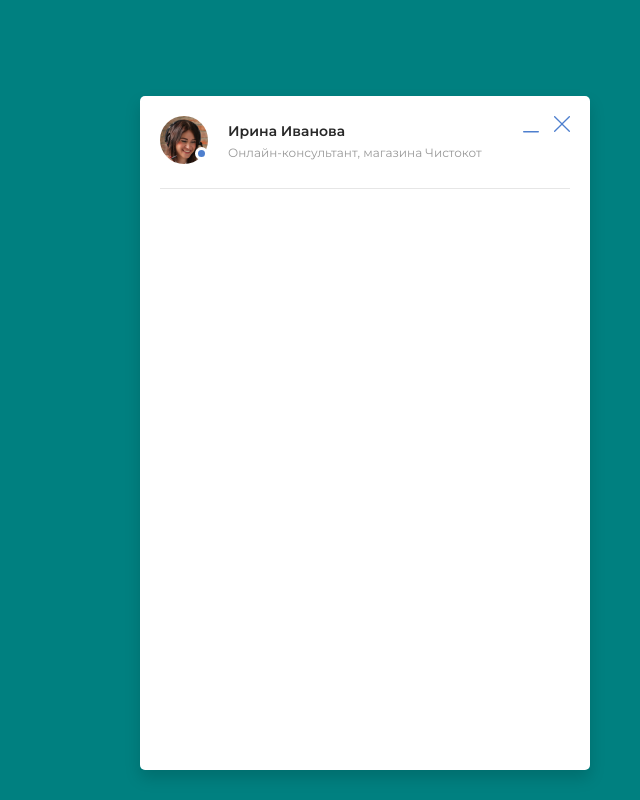
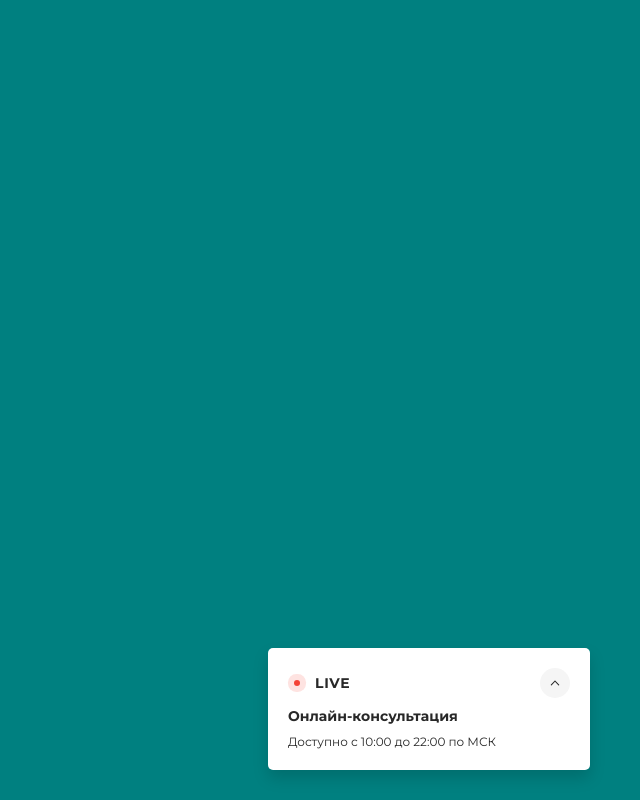
Before and after one commit to Alex-La/live-client-appinion, a React (Create React App) app in the folder client/: page / in a window 1280 px wide. Shown: the whole page, without its empty margins (640-1280 px from the left). Built offline with nearby package versions, Linux system fonts and the light colour scheme.

Commit message:
Handle expand drawing

```diff
--- a/client/src/css/expandTrue/controlAndManager.css
+++ b/client/src/css/expandTrue/controlAndManager.css
@@ -47,8 +47,8 @@
   background-color: #4e7fce;
   border: 3px solid #ffffff;
   border-radius: 50px;
-  right: 0px;
-  bottom: 8px;
+  right: -1px;
+  bottom: 6px;
 }
 
 #live-appinion-root
--- a/client/src/images/js/Close.js
+++ b/client/src/images/js/Close.js
@@ -1,8 +1,9 @@
 import React from "react";
 
-const Close = () => {
+const Close = ({ handleClose }) => {
   return (
     <svg
+      onClick={handleClose}
       style={{ cursor: "pointer" }}
       width="16"
       height="16"
--- a/client/src/images/js/Collapse.js
+++ b/client/src/images/js/Collapse.js
@@ -1,8 +1,9 @@
 import React from "react";
 
-const Collapse = () => {
+const Collapse = ({ handleExpand }) => {
   return (
     <svg
+      onClick={handleExpand}
       style={{ marginRight: 15, paddingTop: 15, cursor: "pointer" }}
       width="16"
       height="2"
--- a/client/src/widget/Widget.js
+++ b/client/src/widget/Widget.js
@@ -1,26 +1,55 @@
-import React, { useState } from "react";
+import React, {
+  Fragment,
+  useCallback,
+  useEffect,
+  useRef,
+  useState,
+} from "react";
 import "../css/widget.css";
 
 import ExpandFalse from "./ExpandFalse";
 import ExpandTrue from "./expandTrue/ExpandTrue";
 
 const Widget = () => {
-  const [expand, setExpand] = useState(true);
+  const wrapRef = useRef();
+
+  const [expand, setExpand] = useState(false);
+  const [close, setClose] = useState(false);
+  const [expanded, setExpanded] = useState(false);
+
+  const handleTransitionEnd = useCallback(() => {
+    setExpanded(!expanded);
+  }, [expanded]);
+
+  useEffect(() => {
+    const ref = wrapRef.current;
+    if (ref) {
+      ref.addEventListener("transitionend", handleTransitionEnd, false);
+    }
+    return () => {
+      ref.removeEventListener("transitionend", handleTransitionEnd);
+    };
+  }, [handleTransitionEnd]);
 
   const handleExpand = () => {
     setExpand(!expand);
   };
 
+  const handleClose = () => setClose(true);
+
+  if (close) return <Fragment />;
+
   return (
     <div
+      ref={wrapRef}
       className="widget-wrap"
       style={{ width: expand ? 450 : 322, height: expand ? 674 : 122 }}
     >
-      {expand ? (
-        <ExpandTrue handleExpand={handleExpand} />
-      ) : (
-        <ExpandFalse handleExpand={handleExpand} />
-      )}
+      {expand
+        ? expanded && (
+            <ExpandTrue handleExpand={handleExpand} handleClose={handleClose} />
+          )
+        : !expanded && <ExpandFalse handleExpand={handleExpand} />}
     </div>
   );
 };
--- a/client/src/widget/expandTrue/ControlAndManager.js
+++ b/client/src/widget/expandTrue/ControlAndManager.js
@@ -5,7 +5,7 @@ import Manager from "../../images/dispatcher.png";
 import Close from "../../images/js/Close";
 import Collapse from "../../images/js/Collapse";
 
-const ControlAndManager = ({ handleExpand }) => {
+const ControlAndManager = ({ handleExpand, handleClose }) => {
   return (
     <div className="cam-wrap">
       <div className="manager">
@@ -19,8 +19,8 @@ const ControlAndManager = ({ handleExpand }) => {
         </div>
       </div>
       <div className="control">
-        <Collapse />
-        <Close />
+        <Collapse handleExpand={handleExpand} />
+        <Close handleClose={handleClose} />
       </div>
     </div>
   );
--- a/client/src/widget/expandTrue/ExpandTrue.js
+++ b/client/src/widget/expandTrue/ExpandTrue.js
@@ -3,10 +3,13 @@ import "../../css/expandTrue/expandTrue.css";
 
 import ControlAndManager from "./ControlAndManager";
 
-const ExpandTrue = ({ handleExpand }) => {
+const ExpandTrue = ({ handleExpand, handleClose }) => {
   return (
     <div className="expand-true">
-      <ControlAndManager handleExpand={handleExpand} />
+      <ControlAndManager
+        handleExpand={handleExpand}
+        handleClose={handleClose}
+      />
     </div>
   );
 };
```
